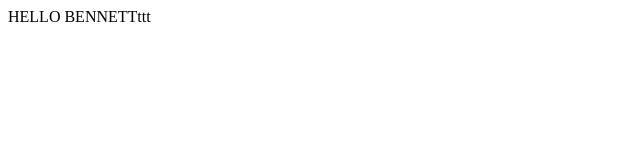
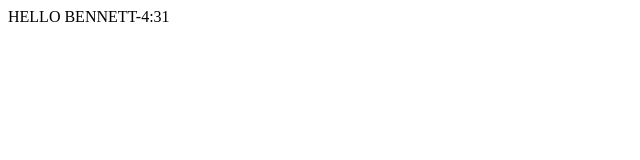
Before and after one commit to JerryBreecher/jerrybreecher.github.io, a plain HTML site: page index.html in a window 1280 px wide. Shown: the full height of the page, 0-640 px from the left. Drawn offline with Linux system fonts and the light colour scheme; files whose address does not match are found by name.

Commit message:
Update index.html

```diff
--- a/index.html
+++ b/index.html
@@ -4,7 +4,7 @@
     <title>Hello Bennett</title>
 </head>
 <body>
-    HELLO BENNETTttt
+    HELLO BENNETT-4:31
     <script src="/main/Hello.js"></script>
     <script src="Hello.js"></script>
 </body>
```
